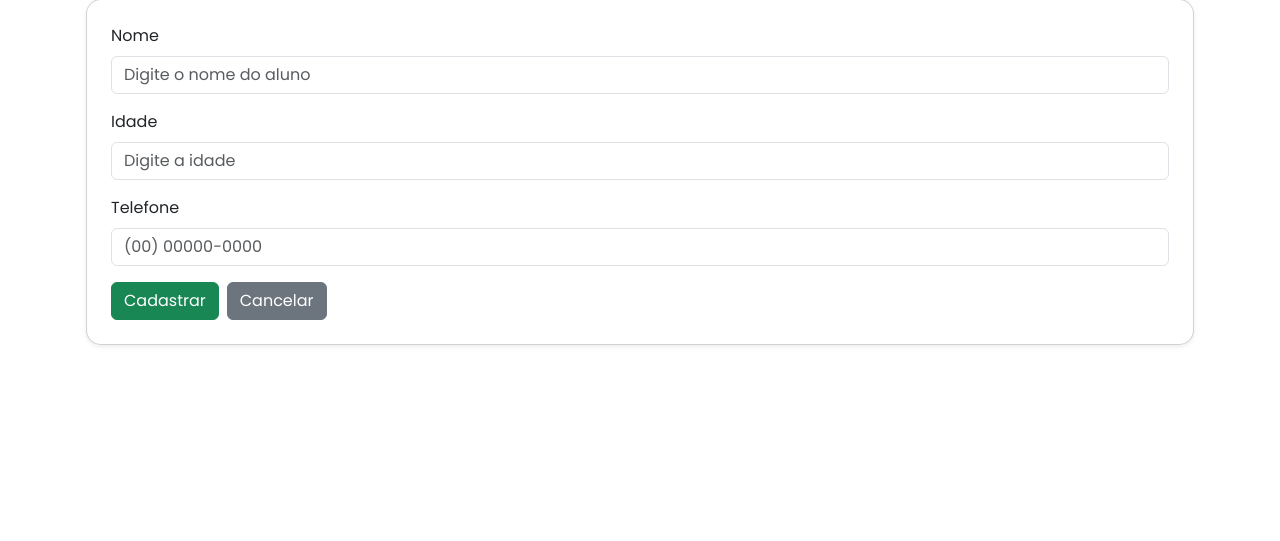
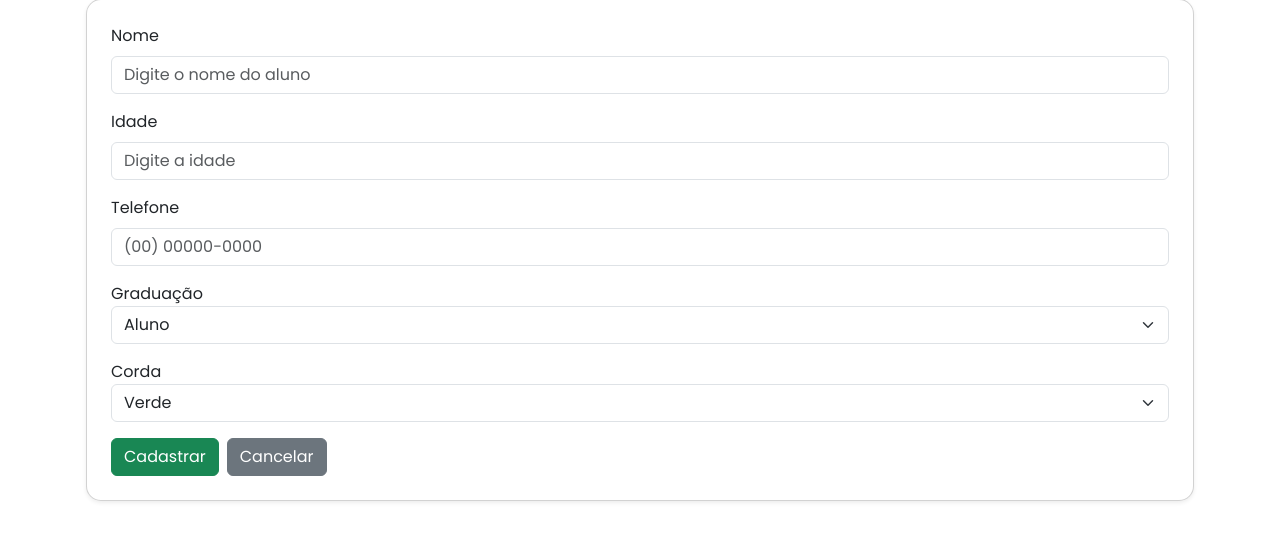
Before and after one commit to ThiagoTpa7/capoeira-management, a Django app: page /cadastrar-aluno/ in a window 1280 px wide. Shown: the part 153-694 px from the top of the page. Run offline with Django 5.2, Linux system fonts and the light colour scheme.

Commit message:
estrutura finalizada

```diff
--- a/app_management/models.py
+++ b/app_management/models.py
@@ -6,6 +6,9 @@ class Aluno(models.Model):
     idade = models.IntegerField()
     telefone = models.CharField(max_length=20)
     data_cadastro = models.DateField(auto_now_add=True)
+
+    graduacao = models.CharField(max_length=50, blank=True, null=True)
+    corda = models.CharField(max_length=50, blank=True, null=True)
 
     def __str__(self):
         return self.nome
--- a/app_management/templates/cadastrar_aluno.html
+++ b/app_management/templates/cadastrar_aluno.html
@@ -22,6 +22,58 @@
         <input type="text" name="telefone" class="form-control" placeholder="(00) 00000-0000">
     </div>
 
+    <div class="mb-3">
+
+        <label>Graduação</label>
+
+        <select name="graduacao" class="form-select">
+
+            <option value="Aluno">Aluno</option>
+
+            <option value="Graduado">Graduado</option>
+
+            <option value="Monitor">Monitor</option>
+
+            <option value="Instrutor">Instrutor</option>
+
+            <option value="Professor">Professor</option>
+
+            <option value="Contra-mestre">Contra Mestre</option>
+
+            <option value="Mestrando">Mestrando</option>
+
+            <option value="Mestre">Mestre</option>
+
+        </select>
+
+    </div>
+
+    <div class="mb-3">
+
+        <label>Corda</label>
+
+       <select name="corda" class="form-select" id="">
+
+        <option value="verde">Verde</option>
+        <option value="verde_amarelo">Verde e Amarelo</option>
+        <option value="amarelo">Amarelo</option>
+        <option value="amarelo_laranja">Amarelo e Laranja</option>
+        <option value="laranja">Laranja</option>
+        <option value="verde_azul">Verde e Azul</option>
+        <option value="amarelo_azul">Amarelo e Azul</option>
+        <option value="laranja_azul">Laranja e Azul</option>
+        <option value="azul_roxo">Azul e Roxo</option>
+        <option value="roxa">Roxa</option>
+        <option value="roxa_marrom">Roxa e Marrom</option>
+        <option value="marrom">Marrom</option>
+        <option value="marrom_vermelho">Marrom e Vermelho</option>
+        <option value="vermelha">Vermelha</option>
+        <option value="vermelha_branca">Vermelha e Branca</option>
+        <option value="branca">Branca</option>
+       </select>
+
+    </div>
+
     <div class="d-flex gap-2">
         <button type="submit" class="btn btn-success">Cadastrar</button>
         <a href="/alunos/" class="btn btn-secondary">Cancelar</a>
--- a/app_management/views.py
+++ b/app_management/views.py
@@ -63,16 +63,29 @@ def cadastrar_aluno(request):
         nome = request.POST.get('nome')
         idade = request.POST.get('idade')
         telefone = request.POST.get('telefone')
+        graduacao = request.POST.get('graduacao')
+        corda = request.POST.get('corda')
 
-        Aluno.objects.create(nome=nome, idade=idade, telefone=telefone)
+        Aluno.objects.create(
+            nome=nome,
+            idade=idade,
+            telefone=telefone,
+            graduacao=graduacao,
+            corda=corda
+            )
 
         return redirect('dashboard')
 
     return render(request, 'cadastrar_aluno.html')
 
 def listar_alunos(request):
+    busca = request.GET.get('busca')
     alunos = Aluno.objects.all()
-    return render(request, 'listar_alunos.html', {'alunos': alunos})
+    if busca:
+        alunos = alunos.filter(
+            nome__icontains=busca
+        )
+    return render(request, 'listar_alunos.html', {'alunos': alunos, 'busca':busca})
 
 def excluir_aluno(request, id):
     aluno = get_object_or_404(Aluno, id=id)
```
Also changed, not shown: app_management/templates/listar_alunos.html (+38 -0 lines), app_management/migrations/0006_aluno_corda_aluno_graduacao.py (added), db.sqlite3.
